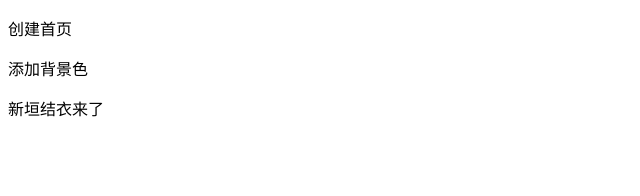
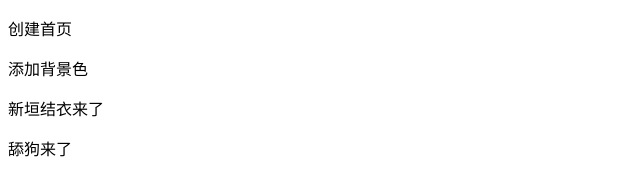
Before and after one commit to bigxingxing110/studyGitHubDeskTop_02, a plain HTML site: page index.html in a window 1280 px wide. Shown: the full height of the page, 0-640 px from the left. Drawn offline with Linux system fonts and the light colour scheme.

Commit message:
舔狗来了

```diff
--- a/index.html
+++ b/index.html
@@ -13,6 +13,7 @@
     <p>创建首页</p>
     <p>添加背景色</p>
     <p>新垣结衣来了</p>
+    <p>舔狗来了</p>
 </body>
 
 </html>
```
